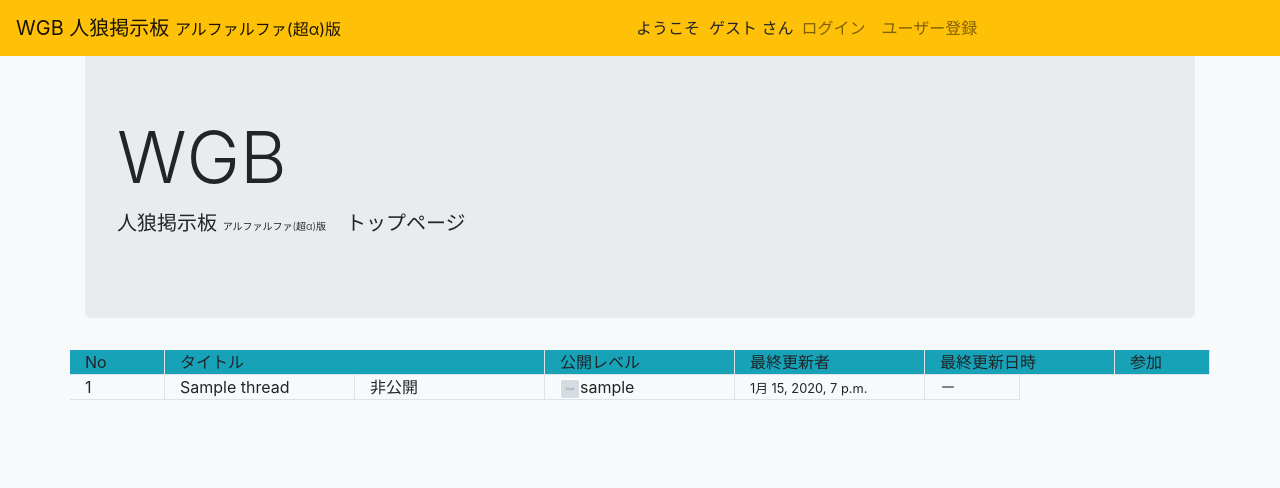
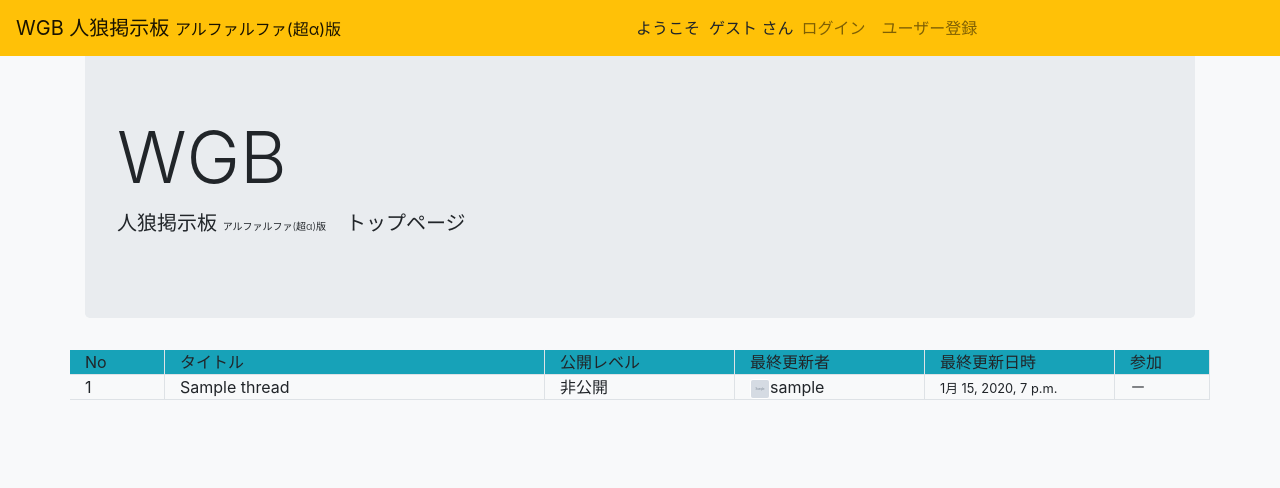
Before and after one commit to tevawolf/wgb, a Django app: page /wgb/ in a window 1280 px wide. Shown: the top 488 px of the page. Run offline with Django 3.2, Linux system fonts and the light colour scheme; tables that the repository leaves empty hold one stand-in row (values such as "Sample post"); grey boxes marked "Sample" are stand-in pictures; some libraries are stand-ins or nearby versions.

Commit message:
ミス修正

```diff
--- a/templates/thread_list.html
+++ b/templates/thread_list.html
@@ -25,9 +25,9 @@
             <div class="col-6 col-md-4 border-bottom border-right"><a href="{% url 'WGB:show_thread' thread.thread_no %}">{{thread.thread_title}}</a></div>
             {# 非公開でも、メンバーならリンク表示 #}
             {% elif thread.open_level == 0 and thread.threadmember_set|find_member_self:user %}
-            <div class="col-4 col-md-2 border-bottom border-right"><a href="{% url 'WGB:show_thread' thread.thread_no %}">{{thread.thread_title}}</a></div>
+            <div class="col-4 col-md-4 border-bottom border-right"><a href="{% url 'WGB:show_thread' thread.thread_no %}">{{thread.thread_title}}</a></div>
             {% else %}
-            <div class="col-4 col-md-2 border-bottom border-right">{{thread.thread_title}}</div>
+            <div class="col-4 col-md-4 border-bottom border-right">{{thread.thread_title}}</div>
             {% endif %}
             <div class="col-4 col-md-2 border-bottom border-right" title="{{open_level_discription.0}}">{{thread.display_open_level|safe}}</div>
             <div class="col-4 col-md-2 border-bottom border-right"><img src="{{ thread.display_last_update_user_icon }}" style="width:20px; height:20px; border:solid 1px #ffffff; border-radius: 3px;">{{thread.display_last_update_user}}</div>
```
